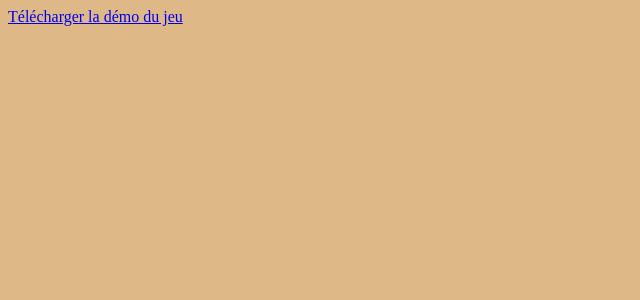
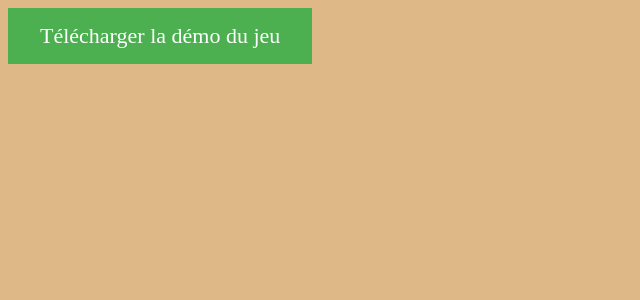
Before and after one commit to TeamOmegaDev/TeamOmega-website, a PHP site: page / in a window 1280 px wide. Shown: the top 300 px of the page, without its empty margins (0-640 px from the left). Run offline with PHP 8.4, Linux system fonts and the light colour scheme.

Commit message:
Update CSS + Ajout d'un bouton

```diff
--- a/index.html
+++ b/index.html
@@ -8,7 +8,8 @@
         <link href="style.css" rel="stylesheet"/>
     </head>
         <body>
-            <div name="download">
-                <a href="https://www.mediafire.com/file/berhb9jbghboj4z/NikosQuest-demo1.rar/file">Télécharger la démo du jeu</a>
+            <div style="display: inline;">
+                <a href="https://www.mediafire.com/file/berhb9jbghboj4z/NikosQuest-demo1.rar/file" class="button">Télécharger la démo du jeu</a>
+                </form>
             </div>
         </body>
--- a/style.css
+++ b/style.css
@@ -1,3 +1,16 @@
 body {
     background-color: burlywood;
 }
+a.button {
+    background-color: #4CAF50; /* Green */
+    border: none;
+    color: white;
+    padding: 15px 32px;
+    text-align: center;
+    text-decoration: none;
+    display: inline-block;
+    font-size: 22px;
+}
+a.button:hover {
+    box-shadow: 0 12px 16px 0 rgba(0,0,0,0.24), 0 17px 50px 0 rgba(0,0,0,0.19);
+}
```
